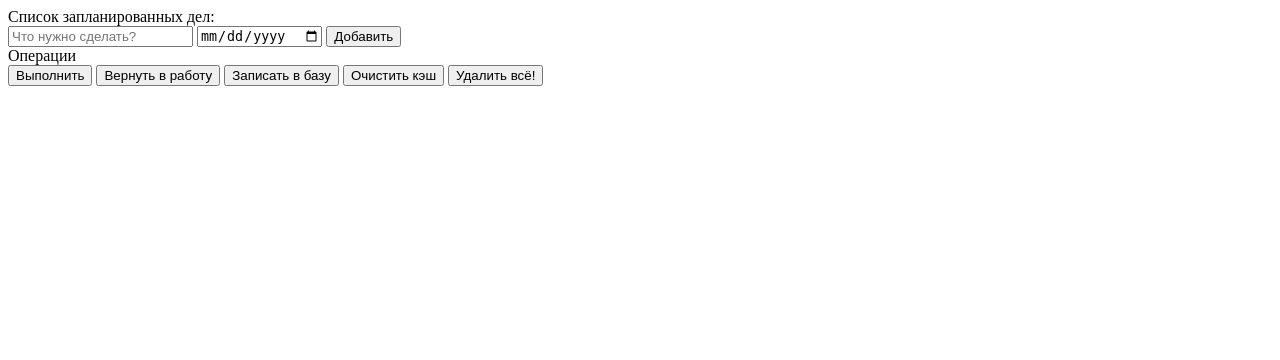
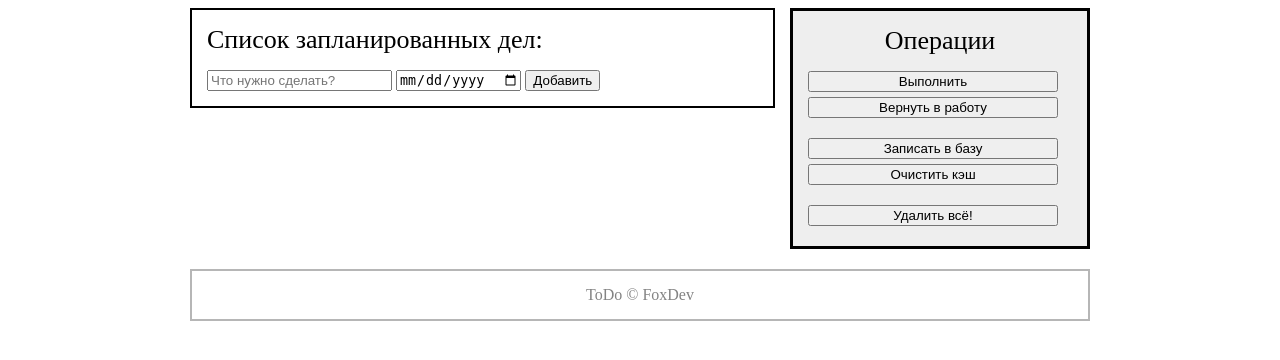
Before and after one commit to GitFoxDev/php-vr-todo, a PHP site: page / in a window 1280 px wide. Shown: the top 360 px of the page. Run offline with PHP 8.4, Linux system fonts and the light colour scheme; data that the repository does not hold is empty.

Commit message:
Добавление CSS

```diff
--- a/index.php
+++ b/index.php
@@ -1,6 +1,3 @@
-<?php
-
-?>
 <html>
 	<head>
 		<script src="include/jquery-2.1.3.min.js"></script>
@@ -8,8 +5,42 @@
 		<script src="include/jquery-ui-1.11.2/jquery-ui.rus.js"></script>
 		<link rel="stylesheet" href="include/jquery-ui-1.11.2/jquery-ui.css">
 		<style>
+			html {height: 100%;}
 			.to-mes-error { color: red; }
 			.to-mes-success { color: green; }
+			.wrapper {
+				width: 900px;
+				margin: 0 auto;
+			}
+			.to-left, .to-right, .to-footer { float: left; padding: 15px; }
+			.to-left {
+				width: 551px;
+				border: 2px solid black;
+				margin-right: 15px;
+			}
+			.to-right {
+				width: 264px;
+				border: 3px solid black;
+				background:#eee;
+			}
+			.to-header {
+				font-size: 26px;
+				margin-bottom: 15px;
+			}
+			.to-right .to-header {
+				text-align: center;
+			}
+			.to-right button {
+				width: 250px;
+				margin-bottom: 5px;
+			}
+			.to-footer {
+				width: 866px;
+				text-align: center;
+				border: 2px solid #b6b6b6;
+				color: #838383;
+				margin-top: 20px;
+			}
 		</style>
 		<script>
 			$(function() {
@@ -26,6 +57,7 @@
 	</head>
 	<body>
 		<div class="wrapper">
+			<div class="to-columns">
 				<div class="to-left">
 					<div class="to-header">Список запланированных дел:</div>
 					<div class="to-do">Загрузка списка запланированных дел...</div>
@@ -40,14 +72,17 @@
 					<div class="to-header">Операции</div>
 					<div class="to-act">
 						<button id="b1" class="to-button" onClick="setCom()">Выполнить</button>
-					<button id="b2" class="to-button" onClick="setUncom()">Вернуть в работу</button>
-					<button id="b3" class="to-button" onClick="deleteComs()" style="display: none;">Удалить выполненные</button>
+						<button id="b2" class="to-button" onClick="setUncom()" style="margin-bottom: 20px;">Вернуть в работу</button>
 						<button id="b4" class="to-button" onClick="addDb()">Записать в базу</button>
-					<button id="b5" class="to-button" onClick="clearCache()">Очистить кэш</button>
+						<button id="b5" class="to-button" onClick="clearCache()"style="margin-bottom: 20px;">Очистить кэш</button>
+						<button id="b3" class="to-button-delcoms" onClick="deleteComs()" style="display: none;">Удалить выполненные</button>
 						<button id="b6" class="to-button" onClick="deleteAll()">Удалить всё!</button>
 					</div>
 				</div>
 			</div>
+			<div class="to-footer">ToDo © FoxDev</div>
+		</div>
+
 		<script language="javascript" type="text/javascript">
 			/*function f(el)
 			{
@@ -72,8 +107,6 @@
 				$('.to-error').html(id_click);
 				alert( '#' + id_click );
 			}*/
-			//$('.b1').click( function() {
-
 			function getGoto()
 			{
 				$.ajax ({
@@ -85,6 +118,7 @@
 						if(data.indexOf('issetcom') + 1)
 						{
 							$('#b3').removeAttr('style');
+							setEqualHeight();
 						}
 					}
 				});
@@ -178,7 +212,6 @@
 				});
 				setTimeout(getGoto,3000);
 			}
-			//});
 		</script>
 	</body>
 </html>
```
Lines whose indentation alone changed are shown as unchanged.
